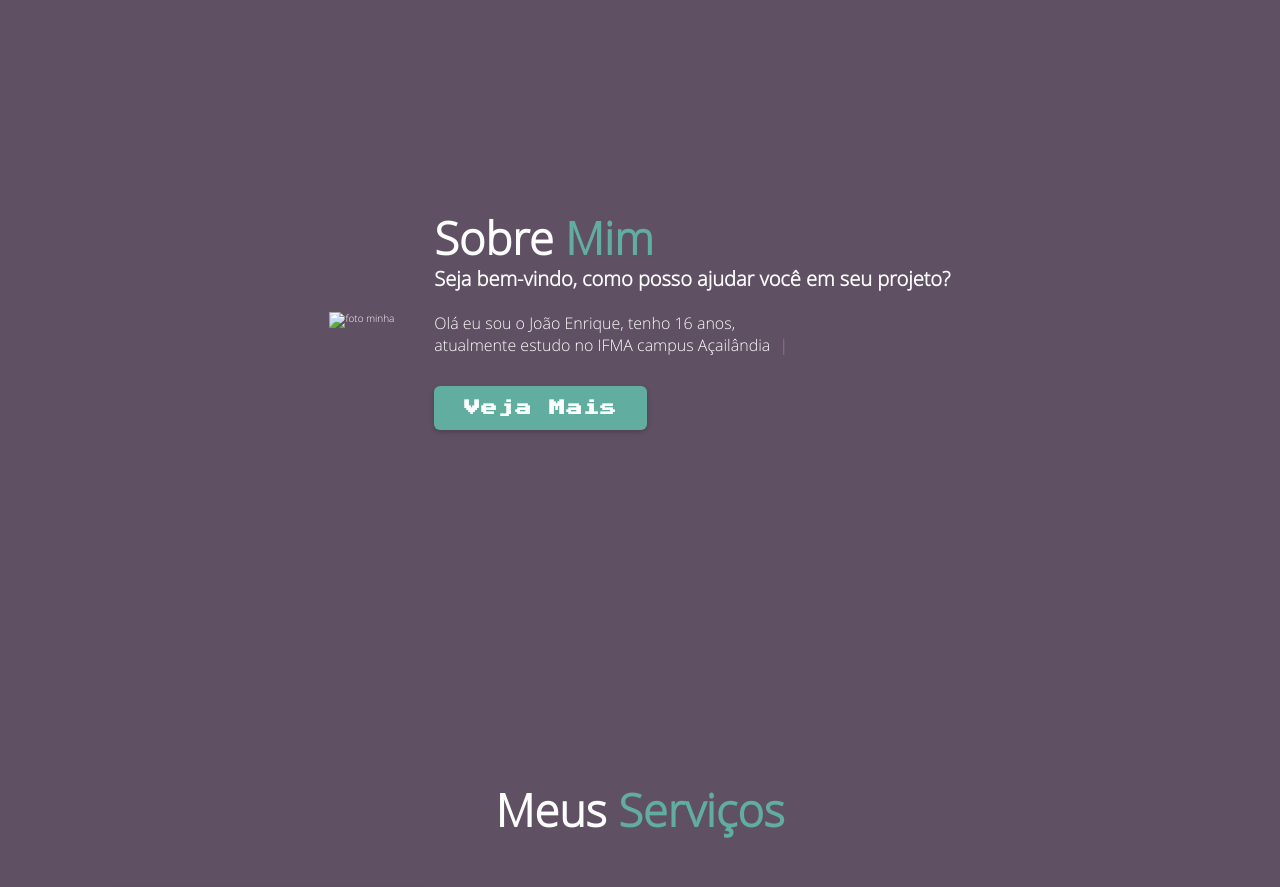
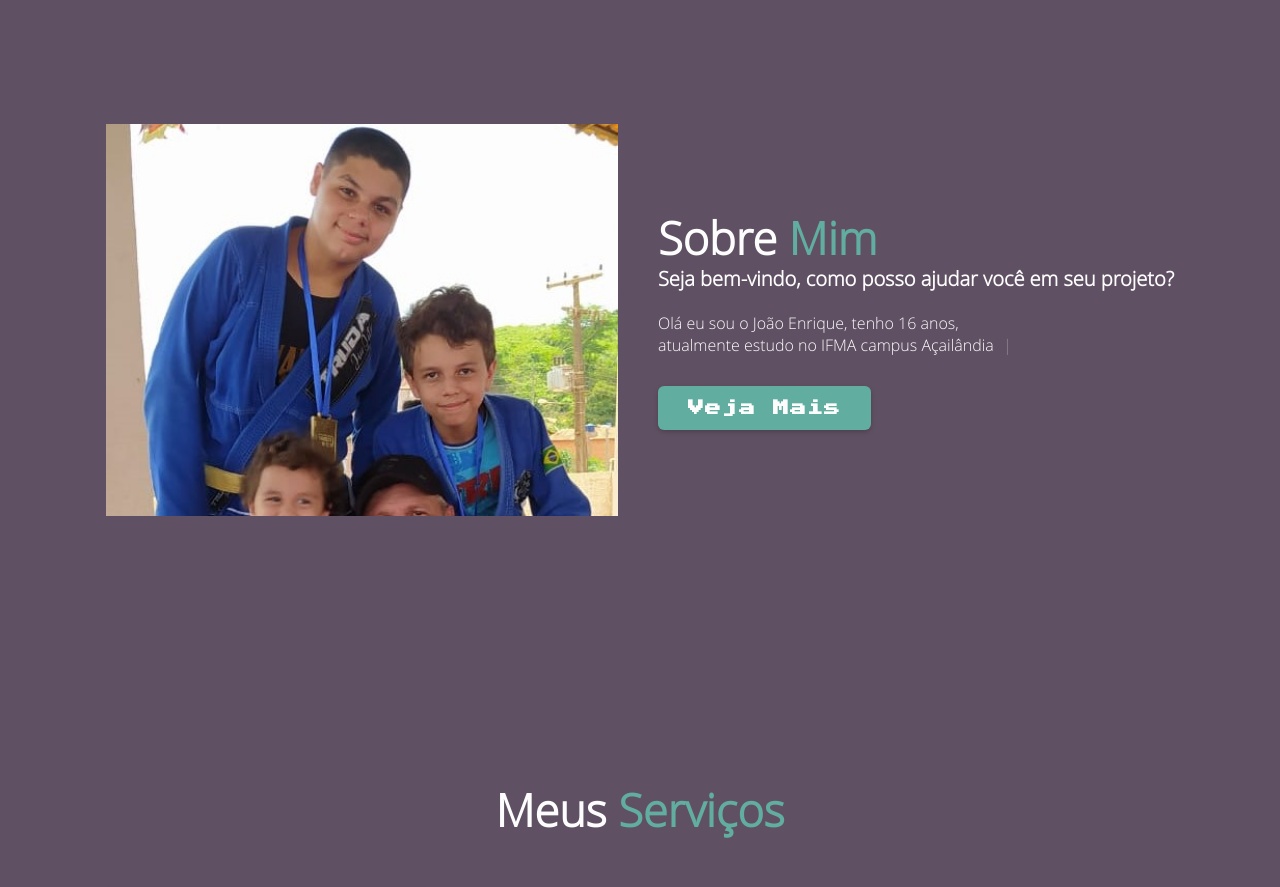
Before and after one commit to Jedev1/Meu-portifolio, a plain HTML site: page index.html in a window 1280 px wide. Shown: the part 920-1807 px from the top of the page. Drawn offline with nearby package versions, Linux system fonts and the light colour scheme; a web font is replaced by a local one.

Commit message:
Update index.html

```diff
--- a/index.html
+++ b/index.html
@@ -88,8 +88,7 @@
     <!-- sobre mim seccao design -->
     <section class="sobre" id="sobre">
         <div class="sobre-img">
-            <img src="i
-		    Imagens/IMG-20201129-WA0014.jpg" alt="foto minha">
+            <img src="Imagens/IMG-20201129-WA0014.jpg" alt="foto minha">
         </div>
 
         <div class="sobre-content">
```
